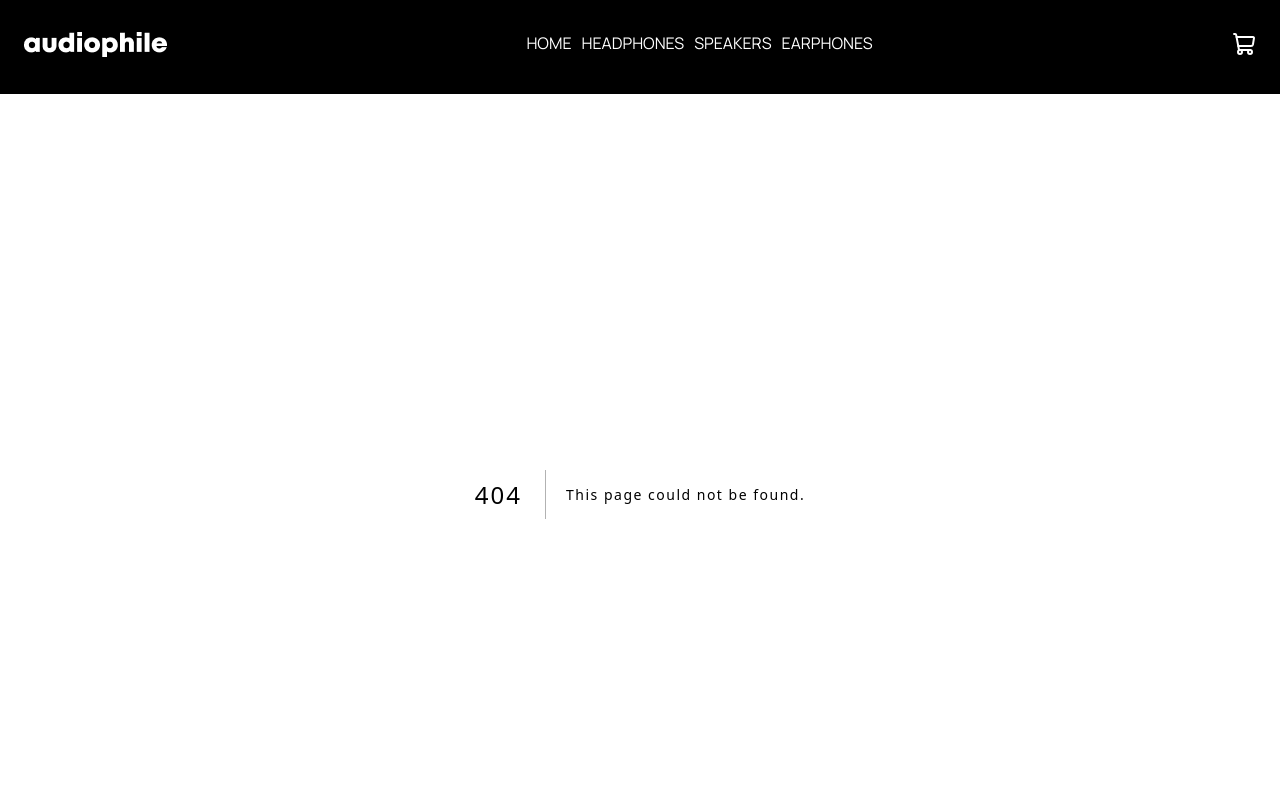
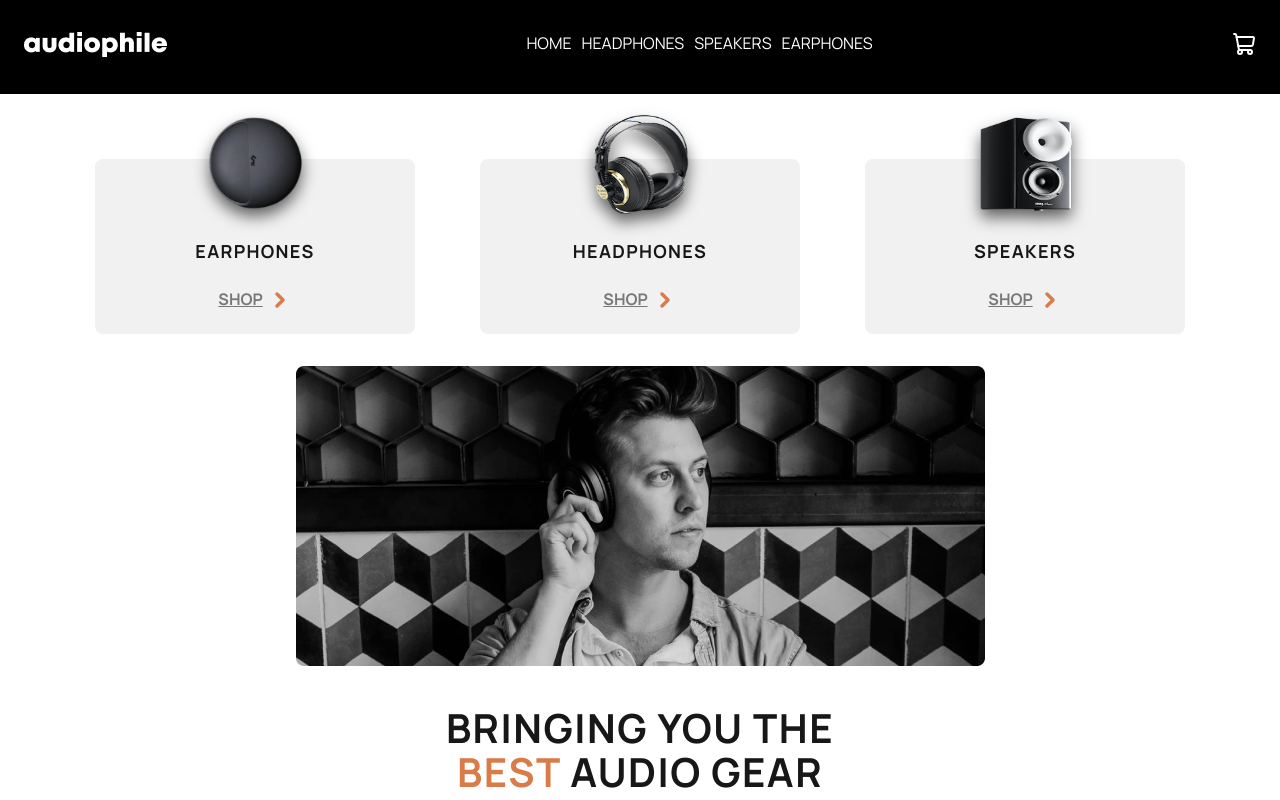
Before and after one commit to kellycsantos/audiophile, a Next.js app: page /category in a window 1280 px wide. Before the commit this address had no page. Shown: the top 800 px of the page. Built offline with nearby package versions, Linux system fonts and the light colour scheme.

Commit message:
feat:  pagina categorias iniciada

```diff
--- /dev/null
+++ b/src/app/(shop)/category/page.tsx
@@ -0,0 +1,14 @@
+import { AboutUs, CardCategories } from "@/app/components";
+
+
+const Category = () => {
+
+    return(
+        <>
+        <CardCategories/>
+        <AboutUs/>
+        </>
+    )
+}
+
+export default Category;
--- a/src/app/components/index.tsx
+++ b/src/app/components/index.tsx
@@ -4,3 +4,4 @@ export * from './CardCategories'
 export * from './Button'
 export * from './BentoItems'
 export * from './Footer'
+export * from './AboutUs'
```
